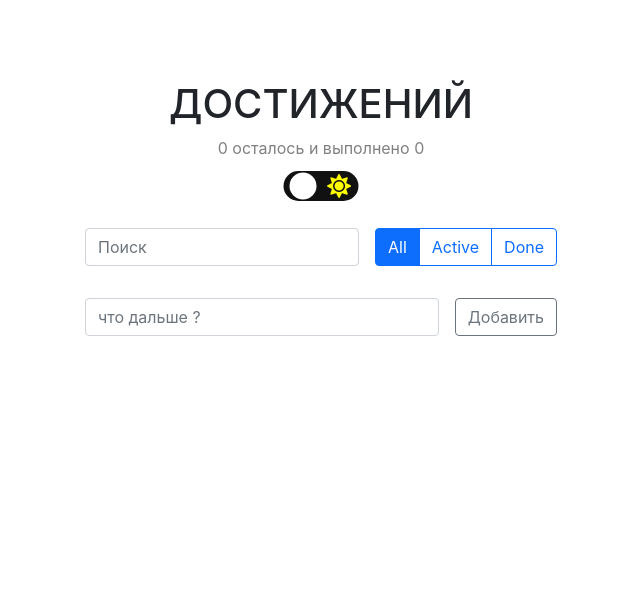
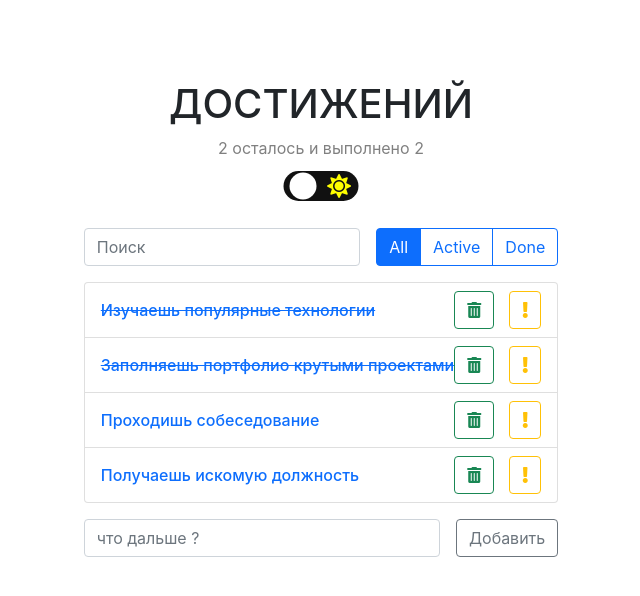
Before and after one commit to gubatenkov/public, a React (Create React App) app: page / in a window 1280 px wide. Shown: the top 596 px of the page, without its empty margins (319-959 px from the left). Built offline with nearby package versions, Linux system fonts and the light colour scheme.

Commit message:
Update App.jsx

```diff
--- a/src/components/app/App.jsx
+++ b/src/components/app/App.jsx
@@ -6,7 +6,31 @@ export default class App extends React.Component {
   constructor(props) {
     super(props);
     this.state = {
-      data: [],
+      data: [
+        {
+          id: 1,
+          value: "Изучаешь популярные технологии",
+          important: true,
+          done: true,
+        },
+        {
+          id: 2,
+          value: "Заполняешь портфолио крутыми проектами",
+          important: true,
+          done: true,
+        },
+        {
+          id: 3,
+          value: "Проходишь собеседование",
+          important: true,
+          done: false,
+        },
+        {
+          id: 4,
+          value: "Получаешь искомую должность",
+          important: true,
+          done: false,
+        }],
       query: '',
       filter: 'all',
       darkMode: false,
```
